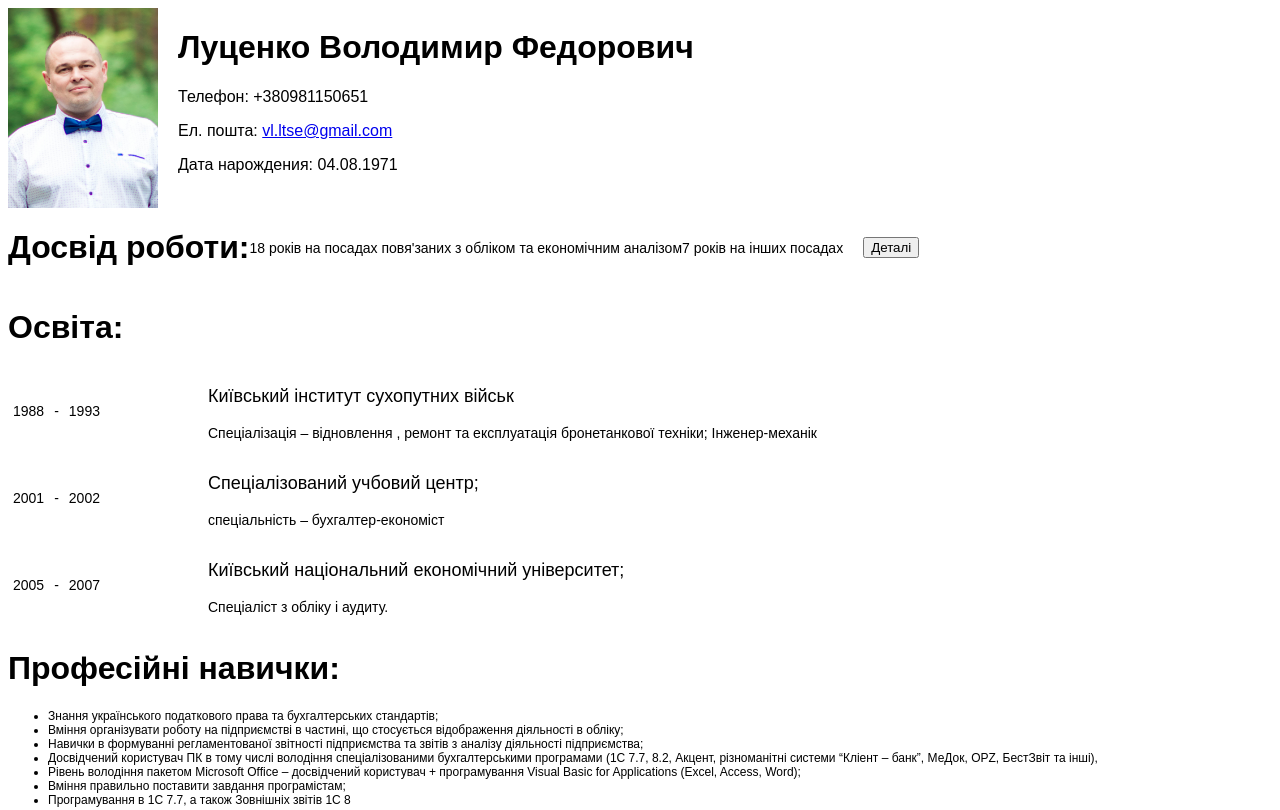
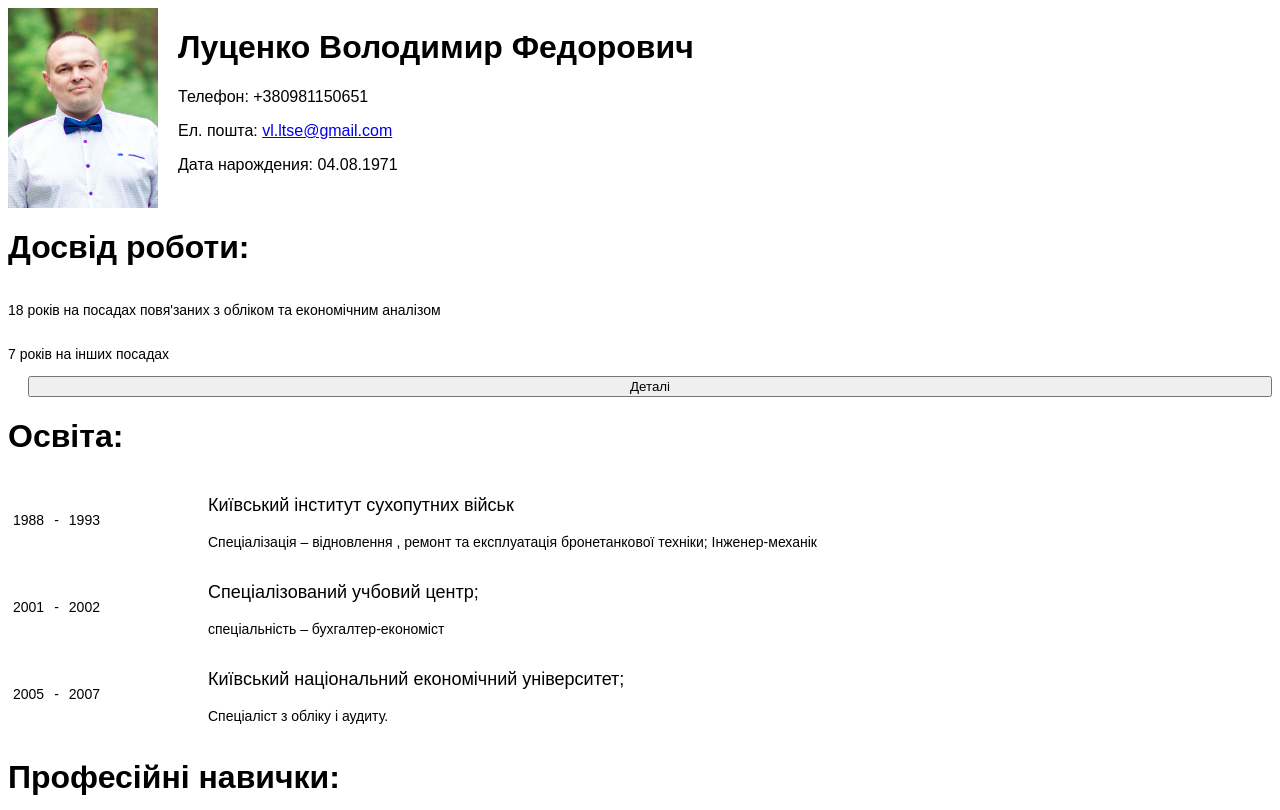
Before and after one commit to vlltse/vlltse.github.io, a plain HTML site: page index.html in a window 1280 px wide. Shown: the top 810 px of the page. Drawn offline with Linux system fonts and the light colour scheme.

Commit message:
повідомлення в колонку

```diff
--- a/stl/defsyle.css
+++ b/stl/defsyle.css
@@ -35,7 +35,8 @@ li{
 
 #workwey-head{
     display: flex;
-    align-items: center;
+    flex-direction: column;
+    /*align-items: center;*/
 
 }
 #workwey-details{
```
